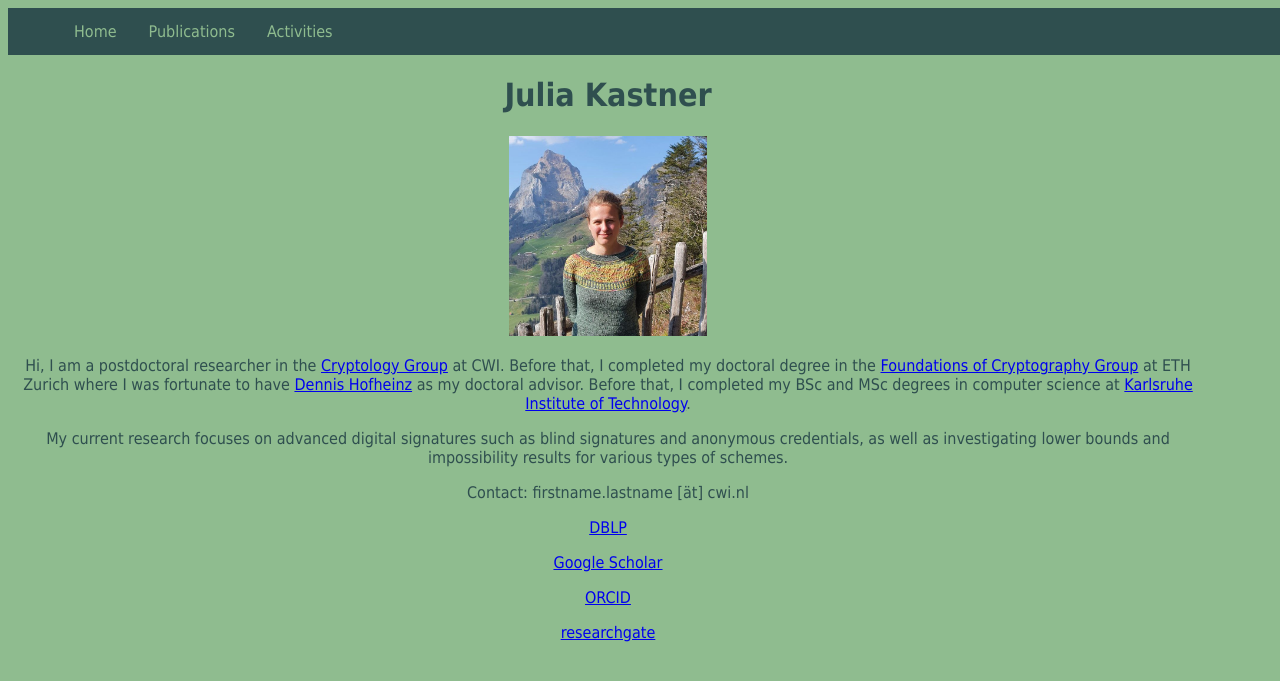
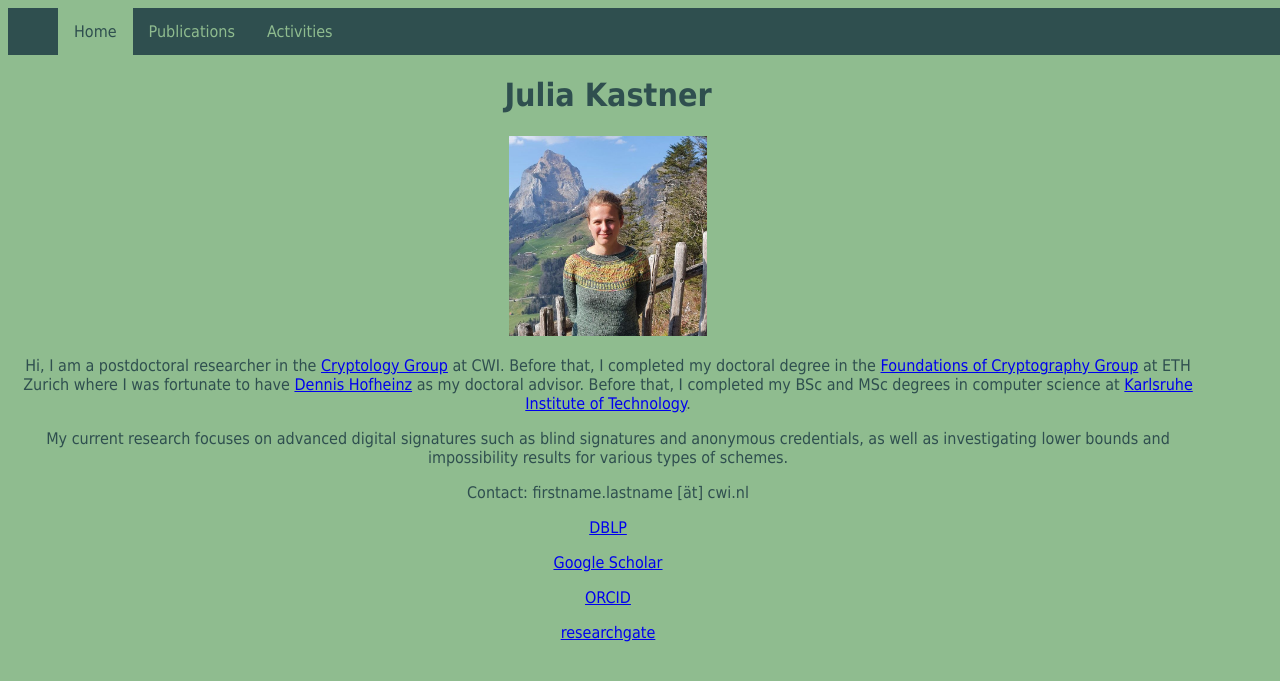
Before and after one commit to juliakastner/juliakastner.github.io, a Jekyll site: the page built from index.md, in a window 1280 px wide. Shown: the top 681 px of the page. Built offline with Jekyll 4.4.1, drawn with Linux system fonts in a browser that asks for light colours.

Commit message:
nav bar typo?

```diff
--- a/_includes/navigation.html
+++ b/_includes/navigation.html
@@ -1,7 +1,7 @@
 <nav>
   {% for item in site.data.navigation %}
-   <li> <a href="{{ item.link }}" {% if page.url == item.link %}style=class="current"{% endif %}>
+   <li><a href="{{ item.link }}" {% if page.url == item.link %}class="current"{% endif %}>
       {{ item.name }}
-    </a>   </li>
+    </a> </li>
   {% endfor %}
 </nav>
```
